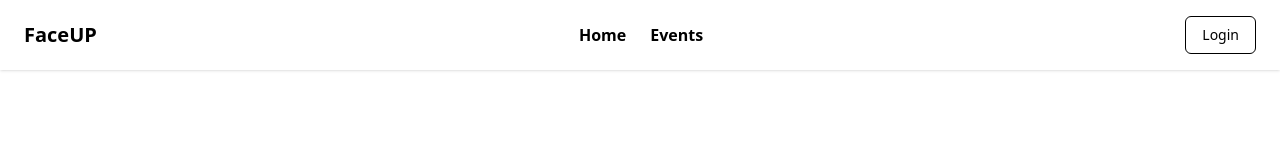
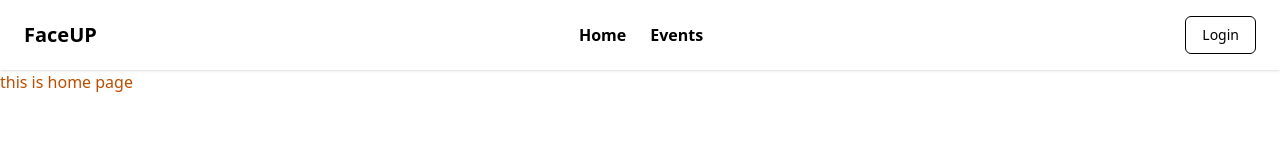
Before and after one commit to MD-Tanvir-Uddin-Alif/FaceUP, a React (Vite) app in the folder frontend/FaceUP/: page / in a window 1280 px wide. Shown: the top 160 px of the page. Built offline with nearby package versions, Linux system fonts and the light colour scheme.

Commit message:
Router created

```diff
--- a/frontend/FaceUP/package.json
+++ b/frontend/FaceUP/package.json
@@ -13,6 +13,7 @@
     "@tailwindcss/vite": "^4.1.12",
     "react": "^19.1.1",
     "react-dom": "^19.1.1",
+    "react-router-dom": "^7.8.2",
     "tailwindcss": "^4.1.12"
   },
   "devDependencies": {
--- a/frontend/FaceUP/src/App.jsx
+++ b/frontend/FaceUP/src/App.jsx
@@ -1,11 +1,18 @@
 import { useState } from 'react'
 import Navbar from './assets/components/Navbar'
+import { HashRouter, Routes, Route } from 'react-router-dom'
+import Home from './assets/components/Home'
 
 function App() {
 
   return (
     <div>
-      <Navbar/>
+      <HashRouter>
+        <Navbar/>
+        <Routes>
+          <Route path='/' element={<Home/>}/>
+        </Routes>
+      </HashRouter>
     </div>
   )
 }
--- /dev/null
+++ b/frontend/FaceUP/src/assets/components/Home.jsx
@@ -0,0 +1,11 @@
+import React from 'react'
+
+const Home = () => {
+  return (
+    <div>
+        <p className='text-amber-700'>this is home page</p>
+    </div>
+  )
+}
+
+export default Home
```
Also changed, not shown: 1 other file (tests, documents, lock files or other folders).
